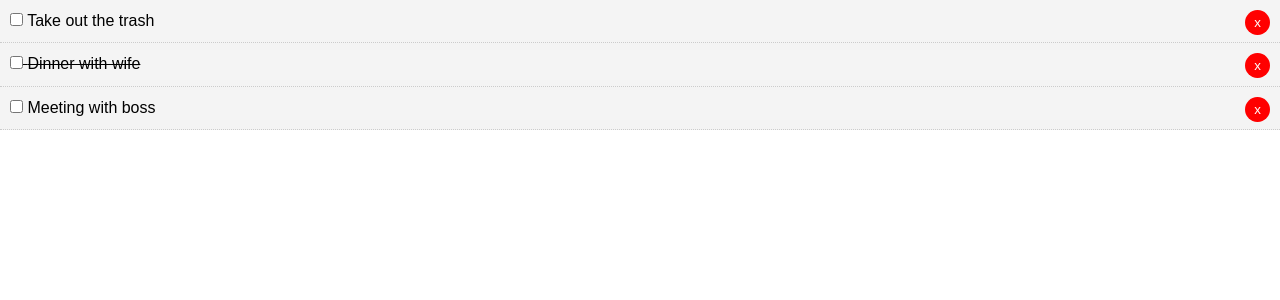
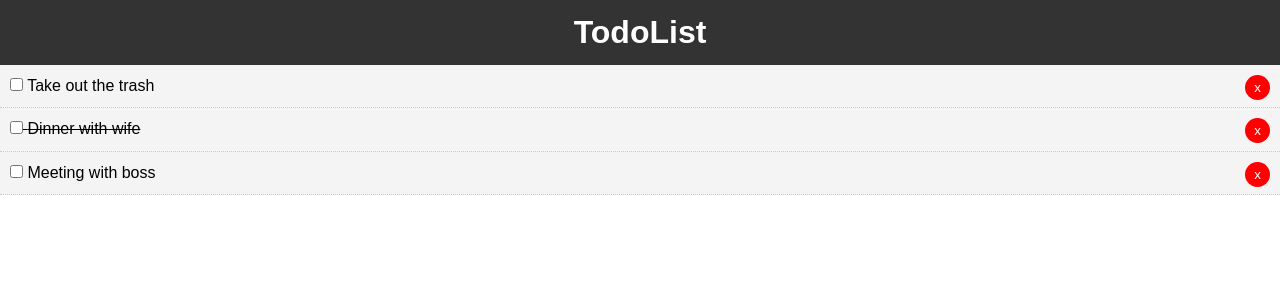
Before and after one commit to stephanieraymos/todolist, a React (Create React App) app: page / in a window 1280 px wide. Shown: the top 300 px of the page. Built offline with nearby package versions, Linux system fonts and the light colour scheme.

Commit message:
Added styling to Header

```diff
--- a/src/App.css
+++ b/src/App.css
@@ -13,3 +13,10 @@ a {
   color: #333;
   text-decoration: none;
 }
+
+.headerStyle {
+background: #333;
+color: #fff;
+text-align: center;
+padding: 10px
+}
--- a/src/App.js
+++ b/src/App.js
@@ -1,7 +1,7 @@
 import React, { Component } from 'react';
 import Todos from './Components/Todos';
 import './App.css';
-
+import Header from './Components/layout/Header'
 class App extends Component {
   state = {
     todos: [
@@ -42,7 +42,11 @@ this.setState({ todos: this.state.todos.map(todo => {
     return (
       //JSX, Javascript can be used in JSX with {curly braces}
       <div className="App">
-        <Todos todos= {this.state.todos} markComplete={this.markComplete} delTodo={this.delTodo} />
+        <Header />
+        <Todos
+        todos= {this.state.todos}
+        markComplete={this.markComplete}
+        delTodo={this.delTodo} />
       </div>
     );
   }
--- a/src/Components/layout/Header.js
+++ b/src/Components/layout/Header.js
@@ -2,7 +2,7 @@ import React from 'react'
 
 function Header() {
   return (
-    <header>
+    <header className="headerStyle" >
       <h1>TodoList</h1>
     </header>
   )
```
